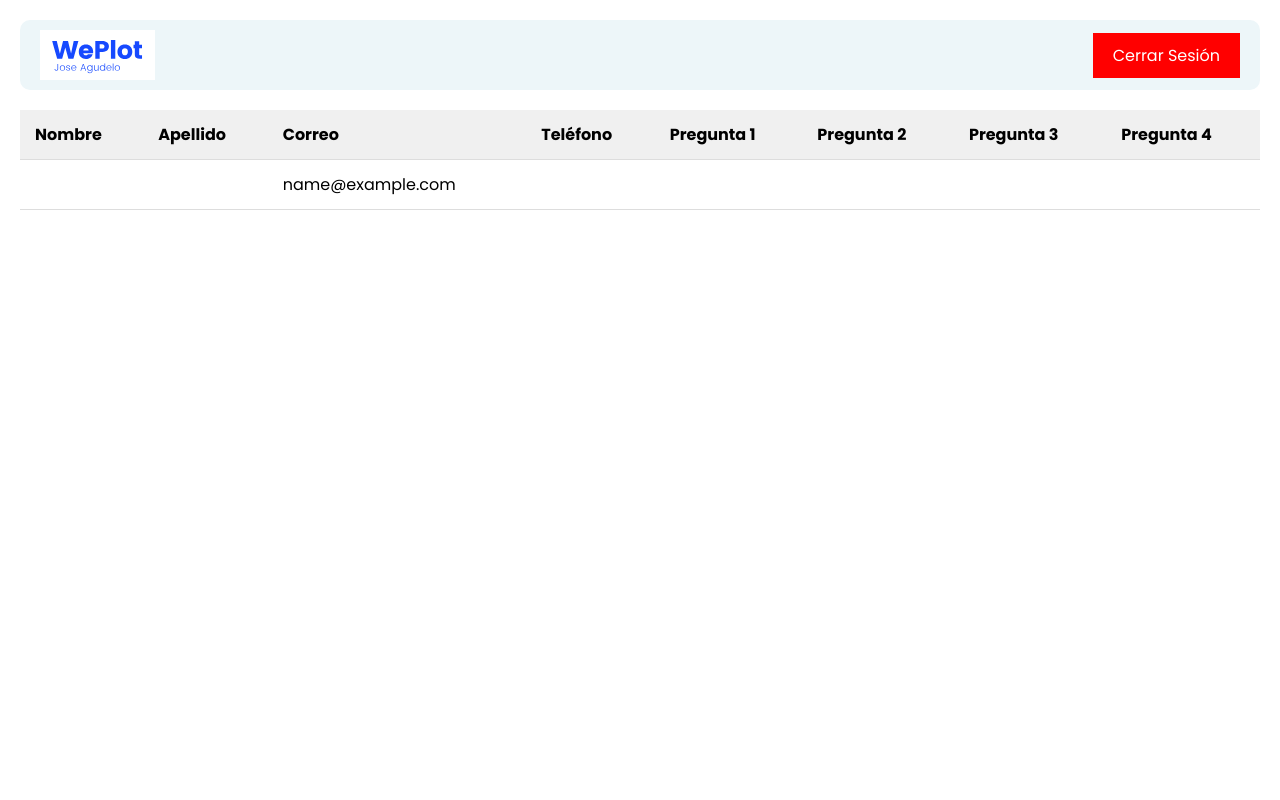
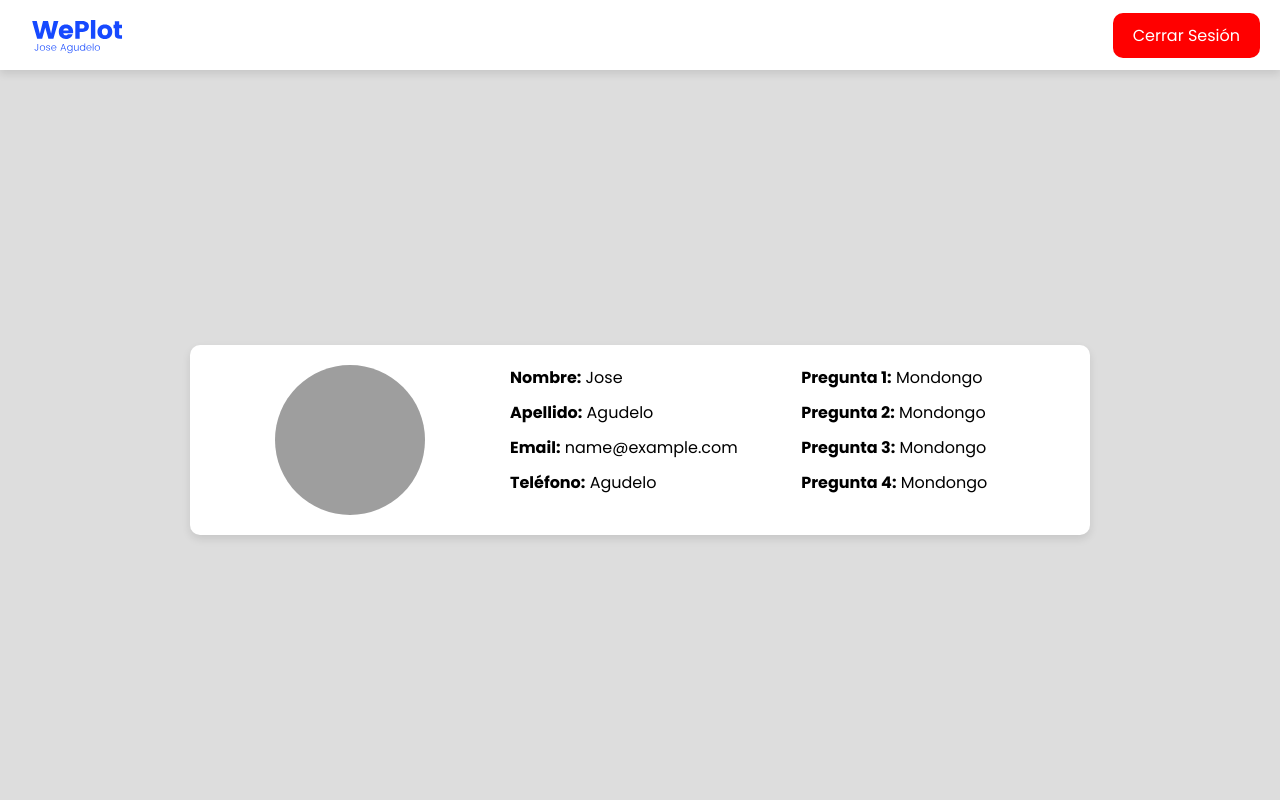
Before and after one commit to TheSpeedyBoii/IPSUM-Web, a PHP site: page /welcome.php in a window 1280 px wide. Run offline with PHP 8.4, Linux system fonts and the light colour scheme; the visitor is signed in with stand-in values (Sample User, id 1); grey boxes are pictures that could not be loaded.

Commit message:
User_Card and CSS

```diff
--- a/view/styles/header.css
+++ b/view/styles/header.css
@@ -5,9 +5,15 @@ header {
   justify-content: space-between;
   align-items: center;
   padding: 10px 20px;
-    background-color: #edf6f9;
+  background-color: white;
   font-family: 'Poppins', sans-serif;
-    border-radius: 10px;
+  border-radius: 0;
+  width: 100%;
+  box-shadow: 0 4px 8px rgba(0, 0, 0, 0.1);
+  position: fixed;
+  top: 0;
+  left: 0;
+  z-index: 1000;
 }
 
 header img {
@@ -26,7 +32,7 @@ header img {
   cursor: pointer;
   font-family: 'Poppins', sans-serif;
   transition: background-color 0.3s ease, transform 0.3s ease;
-
+  border-radius: 10px;
 }
 
 #end-session:hover {
--- a/view/styles/welcome.css
+++ b/view/styles/welcome.css
@@ -1,30 +1,80 @@
 @import url('https://fonts.googleapis.com/css2?family=Poppins:wght@400;600;700&display=swap');
 
-body {
+* {
+  font-family: 'Poppins', sans-serif;
   margin: 0;
-  padding: 20px;
+  padding: 0;
   box-sizing: border-box;
-  height: 100vh;
-  font-family: 'Poppins', sans-serif;
-  overflow-x: hidden;
 }
 
-table {
-  width: 100%;
-  border-collapse: collapse;
-  margin-top: 20px;
+body {
+  background-color: #ddd;
+  display: flex;
+  justify-content: center;
+  align-items: center;
+  height: 100vh;
+  flex-direction: column; /* Coloca la tarjeta uno debajo del otro */
+  padding-top: 80px; /* Espacio para que la tarjeta no quede detrás del header */
 }
 
-th, td {
-  padding: 12px 15px;
-  text-align: left;
-  border-bottom: 1px solid #ddd;
+.profile-card {
+  display: flex;
+  width: 100%;
+  max-width: 900px;
+  background-color: #fff;
+  border-radius: 10px;
+  box-shadow: 0 4px 8px rgba(0, 0, 0, 0.1);
+  padding: 20px;
 }
 
-th {
-  background-color: #f0f0f0;
+.profile-image {
+  flex: 1;
+  display: flex;
+  justify-content: center;
+  align-items: center;
 }
 
-tr:nth-child(even) {
-  background-color: #f5f5f5;
+.profile-image img {
+  width: 150px;
+  height: 150px;
+  border-radius: 50%;
 }
+
+.profile-info {
+  flex: 2;
+  display: flex;
+  justify-content: space-between;
+  padding-left: 20px;
+}
+
+.left-column, .right-column {
+  width: 48%;
+}
+
+.left-column p, .right-column p {
+  margin-bottom: 10px;
+}
+
+
+@media (max-width: 768px) {
+  .profile-card {
+    flex-direction: column;
+    width: 80%;
+    padding: 10px;
+  }
+
+  .profile-info {
+    flex-direction: column;
+    padding-left: 0;
+  }
+
+  .left-column, .right-column {
+    width: 100%;
+    margin-bottom: 20px;
+  }
+
+  .profile-image img {
+    width: 120px;
+    height: 120px;
+  }
+}
--- a/view/welcome.php
+++ b/view/welcome.php
@@ -7,43 +7,37 @@ if (!isset($_SESSION["Email"])) {
 }
 ?>
 <!DOCTYPE html>
-<html lang="en">
+<html>
 
 <head>
-    <meta charset="UTF-8">
-    <meta name="viewport" content="width=device-width, initial-scale=1.0">
     <title>WePlot</title>
     <link rel="stylesheet" href="styles/welcome.css" />
 </head>
 
 <body>
     <?php require_once('header.php') ?>
-    <table>
-        <thead>
-            <tr>
-                <th>Nombre</th>
-                <th>Apellido</th>
-                <th>Correo</th>
-                <th>Teléfono</th>
-                <th>Pregunta 1</th>
-                <th>Pregunta 2</th>
-                <th>Pregunta 3</th>
-                <th>Pregunta 4</th>
-            </tr>
-        </thead>
-        <tbody>
-            <tr>
-                <td></td>
-                <td></td>
-                <td><?php echo $email ?></td>
-                <td></td>
-                <td></td>
-                <td></td>
-                <td></td>
-                <td></td>
-            </tr>
-        </tbody>
-    </table>
+    <div class="profile-card">
+        <div class="profile-image">
+            <img src="../profile_photos/imagen.jpg" alt="Profile Image">
+        </div>
+
+        <div class="profile-info">
+            <div class="left-column">
+                <p><strong>Nombre:</strong> Jose</p>
+                <p><strong>Apellido:</strong> Agudelo</p>
+                <p><strong>Email:</strong> <?php echo $email ?></p>
+                <p><strong>Teléfono:</strong> Agudelo</p>
+            </div>
+
+            <div class="right-column">
+                <p><strong>Pregunta 1:</strong> Mondongo</p>
+                <p><strong>Pregunta 2:</strong> Mondongo</p>
+                <p><strong>Pregunta 3:</strong> Mondongo</p>
+                <p><strong>Pregunta 4:</strong> Mondongo</p>
+            </div>
+        </div>
+    </div>
 </body>
 
+
 </html>
```
Lines whose indentation alone changed are shown as unchanged.
